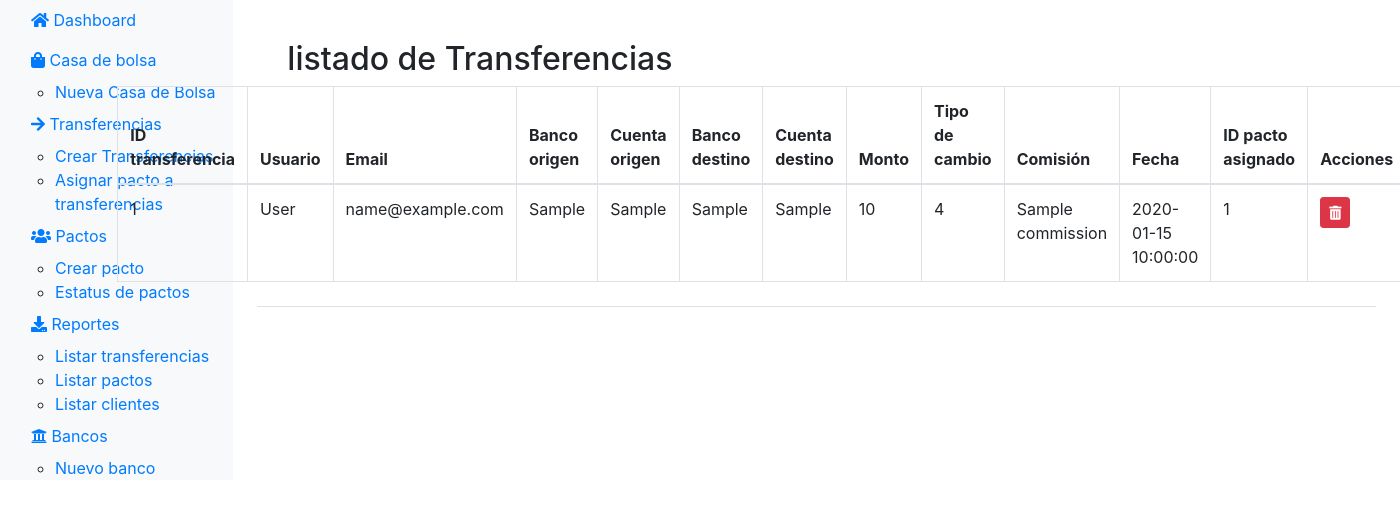
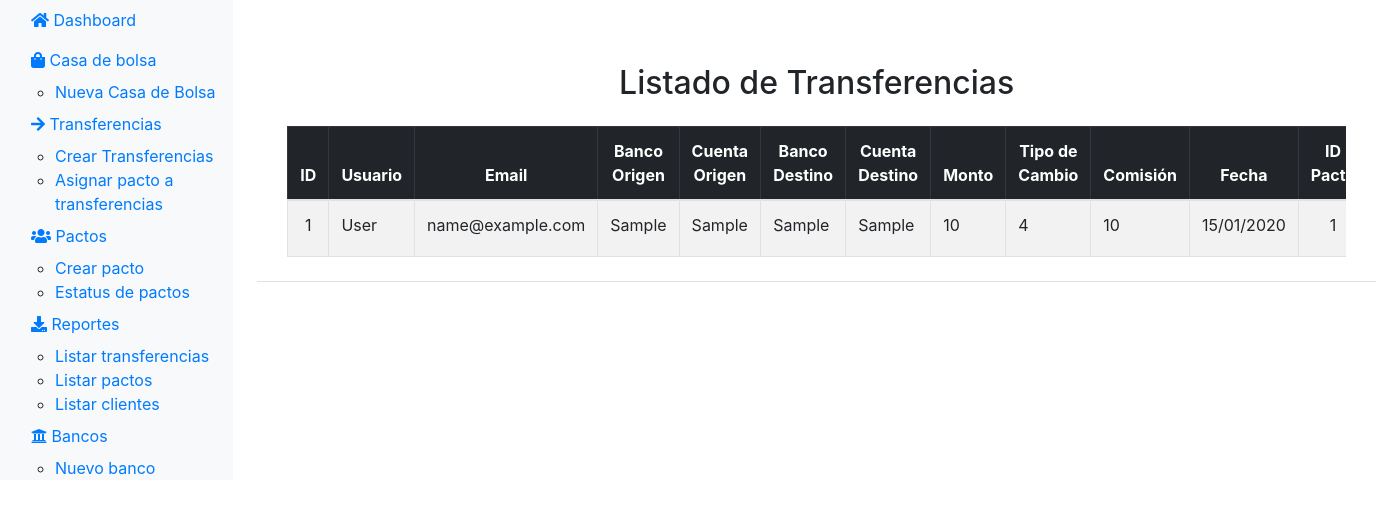
Before and after one commit to JATCIN/proyecto0, a Flask app: template src/templates/list_transfers.html in a window 1400 px wide. Shown: the part 48-562 px from the top of the page. Run offline with Flask 3, Linux system fonts and the light colour scheme; the template is opened without the code that fills it: most values are stand-ins (such as "Sample title", 1, 10 or a date in 2020); some libraries are stand-ins or nearby versions.

Commit message:
Diseño tabla v1

```diff
--- a/src/templates/list_transfers.html
+++ b/src/templates/list_transfers.html
@@ -3,45 +3,49 @@
 {% block title %}Listado de Transferencias{% endblock %}
 
 {% block content %}
-<div class="container">
-  <h2 class="mt-4">listado de Transferencias</h2>
-  <table class="table table-bordered" style="transform: translateX(-170px);">
-    <thead>
+<div class="container mt-5">
+  <h2 class="text-center mb-4">Listado de Transferencias</h2>
+
+  <div class="table-responsive">
+    <table class="table table-striped table-hover table-bordered align-middle">
+      <thead class="table-dark text-center">
         <tr>
-        <th>ID transferencia</th>
+          <th>ID</th>
           <th>Usuario</th>
           <th>Email</th>
-        <th>Banco origen</th>
-        <th>Cuenta origen</th>
-        <th>Banco destino</th>
-        <th>Cuenta destino</th>
+          <th>Banco Origen</th>
+          <th>Cuenta Origen</th>
+          <th>Banco Destino</th>
+          <th>Cuenta Destino</th>
           <th>Monto</th>
-        <th>Tipo de cambio</th>
+          <th>Tipo de Cambio</th>
           <th>Comisión</th>
           <th>Fecha</th>
-        <th>ID pacto asignado</th>
+          <th>ID Pacto</th>
           <th>Acciones</th>
         </tr>
       </thead>
       <tbody>
         {% for record in records %}
         <tr>
-        <td>{{ record.id }}</td>
+          <td class="text-center">{{ record.id }}</td>
           <td>{{ record.fullname }}</td>
           <td>{{ record.email }}</td>
           <td>{{ record.origin_bank }}</td>
           <td>{{ record.origin_account }}</td>
           <td>{{ record.destination_bank }}</td>
           <td>{{ record.destination_account }}</td>
-        <td>{{ record.amount }}</td>
-        <td>{{ record.exchange_rate }}</td>
-        <td>{{ record.commission }}</td>
-        <td>{{ record.created_at }}</td>
-        <td>{{ record.pacto_id }}</td>
-        <td>
-            <div class="btn-group" role="group" aria-label="Editar y eliminar">
+          <td>{{ record.amount | round(2) }}</td>
+          <td>{{ record.exchange_rate | round(2) }}</td>
+          <td>{{ record.commission | round(2) }}</td>
+          <td>{{ record.created_at.strftime('%d/%m/%Y') }}</td>
+          <td class="text-center">{{ record.pacto_id }}</td>
+          <td class="text-center">
+            <div class="btn-group">
+
+              <!-- Formulario para eliminar -->
               <form action="{{ url_for('delete_transfer', record_id=record.id) }}" method="POST" style="display:inline;">
-                    <button type="submit" class="btn btn-danger btn-sm" onclick="return confirm('¿Estás seguro de que deseas eliminar esta transferencia?');">
+                <button type="submit" class="btn btn-danger btn-sm" title="Eliminar" onclick="return confirm('¿Estás seguro de que deseas eliminar esta transferencia?');">
                   <i class="fas fa-trash-alt"></i>
                 </button>
               </form>
@@ -52,4 +56,5 @@
       </tbody>
     </table>
   </div>
+</div>
 {% endblock %}
```
Lines whose indentation alone changed are shown as unchanged.
